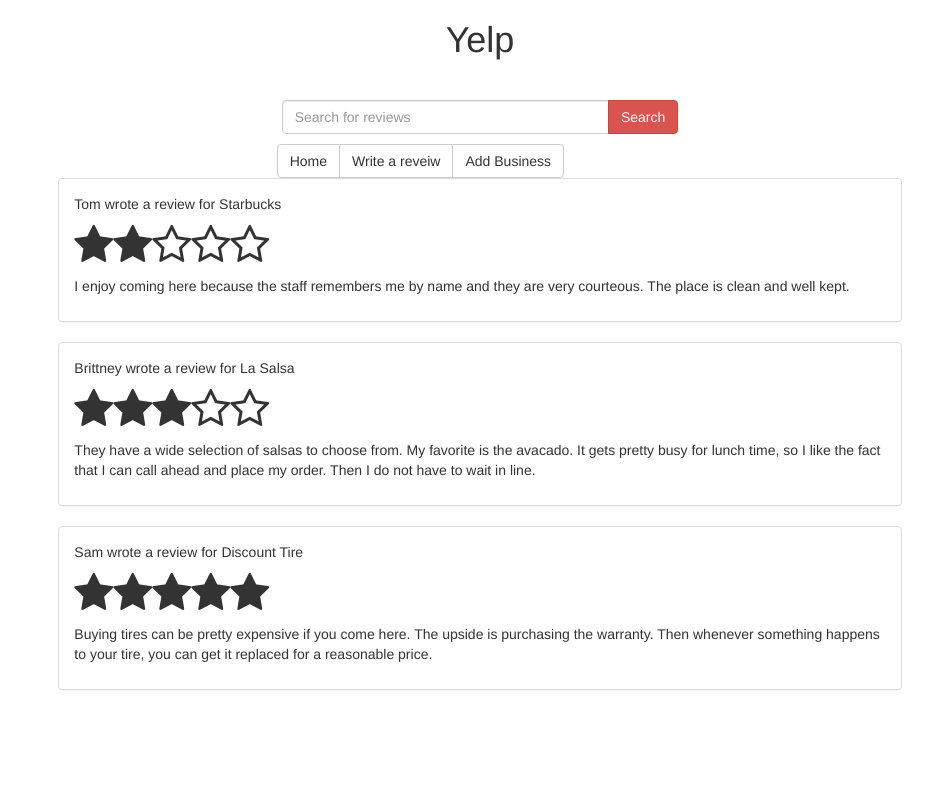
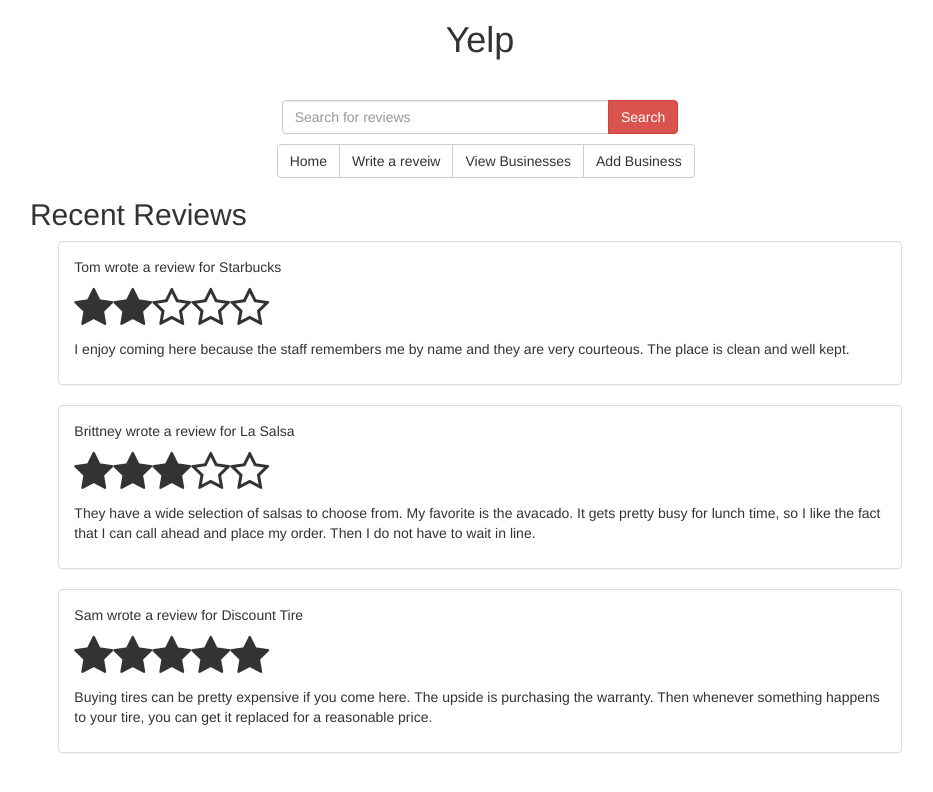
Before and after one commit to CochranBC/Twitter, a plain HTML site: page home/index.html in a window 1280 px wide. Shown: the whole page, without its empty margins (160-1093 px from the left). Drawn offline with nearby package versions, Linux system fonts and the light colour scheme; files that its build step writes are made by us from their sources; files whose address does not match are found by name.

Commit message:
User can view businesses. #6

```diff
--- a/home/default.js
+++ b/home/default.js
@@ -56,7 +56,6 @@ addReview.addEventListener('click', function() {
   // Find the highest filled in star on the page.
   var stars = document.getElementById('star');
   var filledInStars = stars.getElementsByClassName('fa-star');
-  console.log("The rating is " + filledInStars.length);
 
   var review = {};
   review.score = filledInStars.length;
@@ -110,8 +109,8 @@ function partialMatch(text) {
 };
 
 function review(data) {
-  console.log(data.score);
   var msg = ' wrote a review for ';
+
   var description = document.createElement('div');
 
   var container = document.createElement('div');
@@ -200,7 +199,14 @@ function swap(current, next, location) {
 function showAllReviews() {
   var recentReview = document.getElementById('recent-reviews');
   clear(recentReview);
+  var message = 'Recent Reviews';
+  var title = document.createElement('h2');
+  title.setAttribute('class', 'col-md-offset-1 col-md-3 text-right h2');
+  title.textContent = message;
+  recentReview.appendChild(title);
+
   for (var i = 0; i < reviews.length; i++) {
+
     recentReview.appendChild(review(reviews[i]));
   }
 }
--- a/home/index.html
+++ b/home/index.html
@@ -27,10 +27,11 @@
     </div>
   </div>
   <div class="row" id="navigation">
-    <div class="col-md-offset-4 col-md-4">
+    <div class="col-md-offset-4 col-md-5">
       <div class="btn-group">
         <button class="btn btn-default" id="home"  type="button" value="button">Home</button>
         <button class="btn btn-default" id="review-button" type="button" value="button">Write a reveiw</button>
+        <button class="btn btn-default" id="view-businesses" type="button" value="button">View Businesses</button>
         <button class="btn btn-default" id="add-business" type="button" value="button">Add Business</button>
       </div>
     </div>
--- a/home/locations.js
+++ b/home/locations.js
@@ -41,6 +41,13 @@ addBusiness.addEventListener('click', function() {
   swap('current', newBusiness, 'view');
 });
 
+var viewBusinesses = document.getElementById('view-businesses');
+viewBusinesses.addEventListener('click', function() {
+  var businessesList = document.getElementById('business-listing');
+  swap('current', businessesList, 'view');
+  showAllBusinesses();
+});
+
 var addCompany = document.getElementById('add-company');
 addCompany.addEventListener('click', function() {
   var companyName = document.getElementById('company');
@@ -65,7 +72,7 @@ addCompany.addEventListener('click', function() {
   location.category = categories.value;
   locations.unshift(location);
 
-  var businessList = document.getElementById('business-listing')
+  var businessList = document.getElementById('business-listing');
   swap('current', businessList, 'view');
   showAllBusinesses();
 });
```
